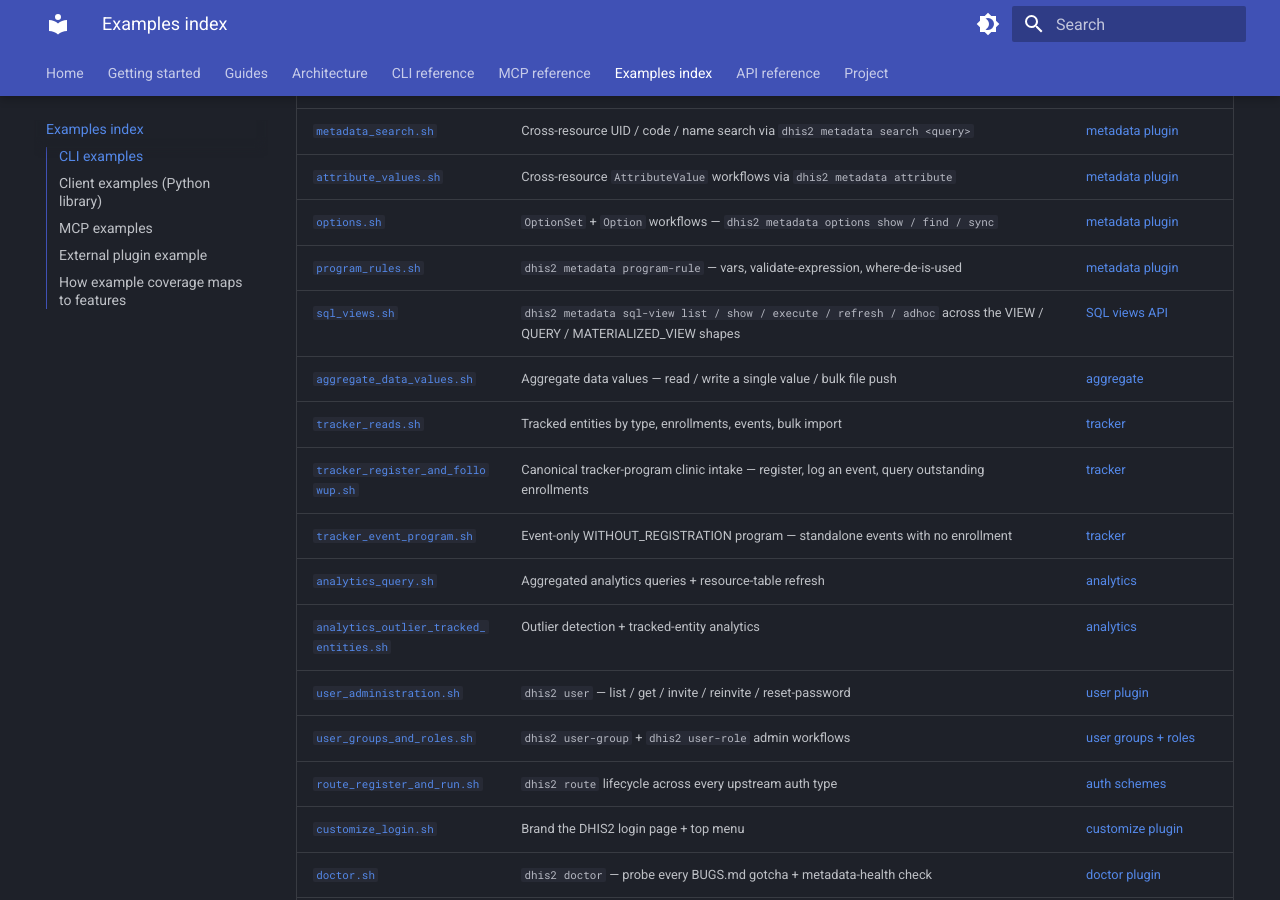
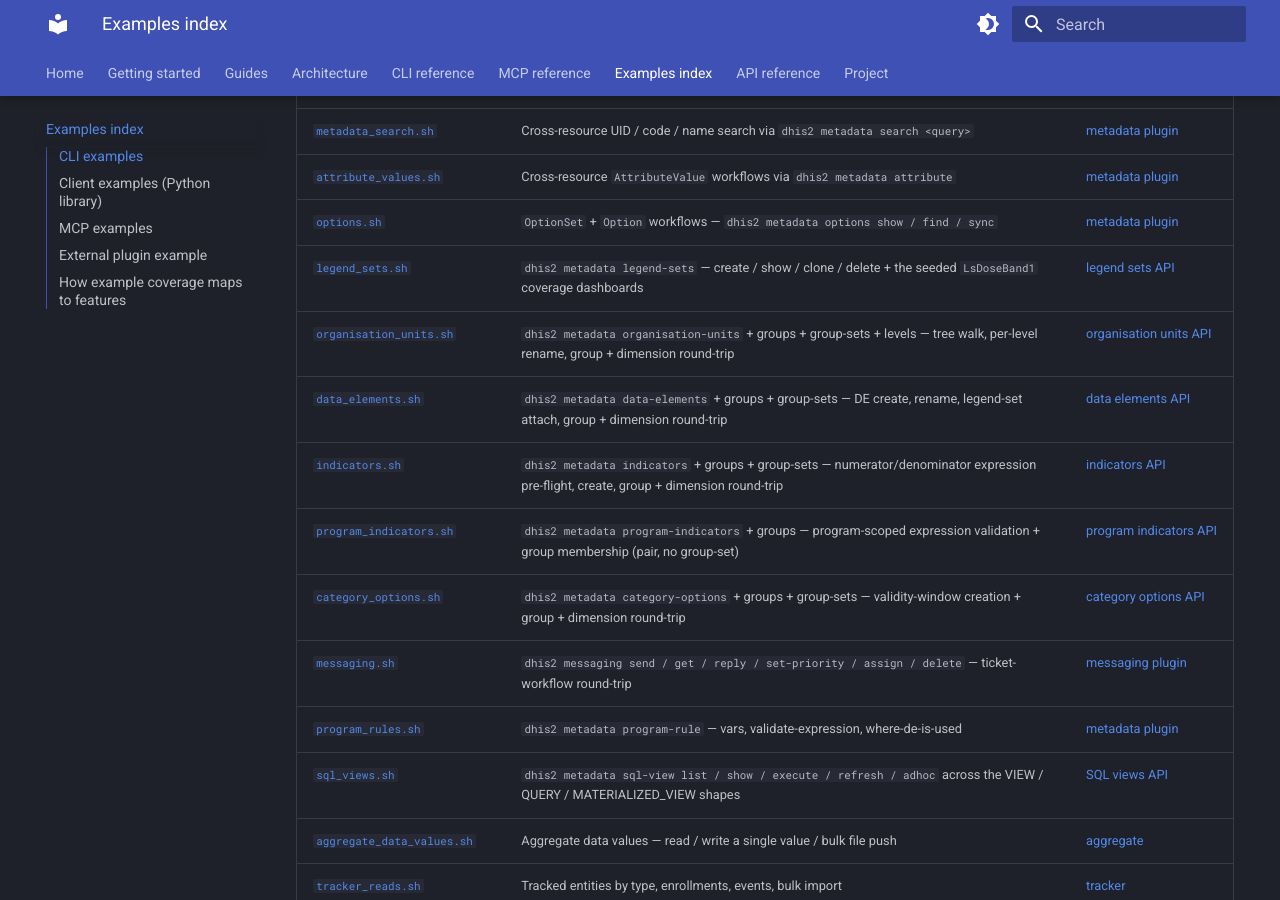
Before and after one commit to winterop-com/dhis2-utils, an MkDocs documentation site: the page built from docs/examples.md, in a window 1280 px wide and 900 px high, scrolled down 1051 px. Built offline with MkDocs 1.6.1 and Material for MkDocs 9.7.7, drawn with Linux system fonts in a browser that asks for light colours; some of the changed text lies outside the part shown.

Commit message:
chore(examples): catalogue the triples + add messaging CLI (#182)
Follow-up to the analytics-triples sweep — `docs/examples.md` was
still frozen at 119 examples and hadn't picked up the 15 files added
across PRs #174 / #175 / #176 / #180 / #181 (plus the 3 from the
legend-sets PR #173).

Adds 21 new catalogue rows — 7 CLI + 6 client + 6 MCP + 1 brand-new
`examples/cli/messaging.sh`. The messaging CLI was the one genuine
coverage gap surfaced in an examples audit: the plugin has full CLI
verbs (send / reply / mark-read / set-priority / assign / delete)
but no `.sh` example — only `messaging_with_attachment.py` on the
client side.

Every catalogue row links to the matching `docs/api/<triple>.md` or
`docs/architecture/*.md` so readers can jump from the example index
straight to the concept doc.

Roadmap stats updated: 131 -> 136 examples, 119 -> 125 verify-pass.

```diff
--- a/docs/examples.md
+++ b/docs/examples.md
@@ -27,6 +27,13 @@
 | [`metadata_search.sh`](https://github.com/winterop-com/dhis2-utils/blob/main/examples/cli/metadata_search.sh) | Cross-resource UID / code / name search via `dhis2 metadata search <query>` | [metadata plugin](architecture/metadata-plugin.md) |
 | [`attribute_values.sh`](https://github.com/winterop-com/dhis2-utils/blob/main/examples/cli/attribute_values.sh) | Cross-resource `AttributeValue` workflows via `dhis2 metadata attribute` | [metadata plugin](architecture/metadata-plugin.md) |
 | [`options.sh`](https://github.com/winterop-com/dhis2-utils/blob/main/examples/cli/options.sh) | `OptionSet` + `Option` workflows — `dhis2 metadata options show / find / sync` | [metadata plugin](architecture/metadata-plugin.md) |
+| [`legend_sets.sh`](https://github.com/winterop-com/dhis2-utils/blob/main/examples/cli/legend_sets.sh) | `dhis2 metadata legend-sets` — create / show / clone / delete + the seeded `LsDoseBand1` coverage dashboards | [legend sets API](api/legend-sets.md) |
+| [`organisation_units.sh`](https://github.com/winterop-com/dhis2-utils/blob/main/examples/cli/organisation_units.sh) | `dhis2 metadata organisation-units` + groups + group-sets + levels — tree walk, per-level rename, group + dimension round-trip | [organisation units API](api/organisation-units.md) |
+| [`data_elements.sh`](https://github.com/winterop-com/dhis2-utils/blob/main/examples/cli/data_elements.sh) | `dhis2 metadata data-elements` + groups + group-sets — DE create, rename, legend-set attach, group + dimension round-trip | [data elements API](api/data-elements.md) |
+| [`indicators.sh`](https://github.com/winterop-com/dhis2-utils/blob/main/examples/cli/indicators.sh) | `dhis2 metadata indicators` + groups + group-sets — numerator/denominator expression pre-flight, create, group + dimension round-trip | [indicators API](api/indicators.md) |
+| [`program_indicators.sh`](https://github.com/winterop-com/dhis2-utils/blob/main/examples/cli/program_indicators.sh) | `dhis2 metadata program-indicators` + groups — program-scoped expression validation + group membership (pair, no group-set) | [program indicators API](api/program-indicators.md) |
+| [`category_options.sh`](https://github.com/winterop-com/dhis2-utils/blob/main/examples/cli/category_options.sh) | `dhis2 metadata category-options` + groups + group-sets — validity-window creation + group + dimension round-trip | [category options API](api/category-options.md) |
+| [`messaging.sh`](https://github.com/winterop-com/dhis2-utils/blob/main/examples/cli/messaging.sh) | `dhis2 messaging send / get / reply / set-priority / assign / delete` — ticket-workflow round-trip | [messaging plugin](architecture/messaging-plugin.md) |
 | [`program_rules.sh`](https://github.com/winterop-com/dhis2-utils/blob/main/examples/cli/program_rules.sh) | `dhis2 metadata program-rule` — vars, validate-expression, where-de-is-used | [metadata plugin](architecture/metadata-plugin.md) |
 | [`sql_views.sh`](https://github.com/winterop-com/dhis2-utils/blob/main/examples/cli/sql_views.sh) | `dhis2 metadata sql-view list / show / execute / refresh / adhoc` across the VIEW / QUERY / MATERIALIZED_VIEW shapes | [SQL views API](api/sql-views.md) |
 | [`aggregate_data_values.sh`](https://github.com/winterop-com/dhis2-utils/blob/main/examples/cli/aggregate_data_values.sh) | Aggregate data values — read / write a single value / bulk file push | [aggregate](architecture/aggregate.md) |
@@ -87,6 +94,12 @@
 | [`metadata_usage.py`](https://github.com/winterop-com/dhis2-utils/blob/main/examples/client/metadata_usage.py) | Reverse-reference lookup "what points at this UID?" via `client.metadata.usage` | [metadata plugin](architecture/metadata-plugin.md) |
 | [`attribute_values.py`](https://github.com/winterop-com/dhis2-utils/blob/main/examples/client/attribute_values.py) | `AttributeValuesAccessor` across every resource with an `attributeValues` field | [metadata plugin](architecture/metadata-plugin.md) |
 | [`options_integration.py`](https://github.com/winterop-com/dhis2-utils/blob/main/examples/client/options_integration.py) | Every method on `OptionSetsAccessor` — list / show / find / sync | [metadata plugin](architecture/metadata-plugin.md) |
+| [`legend_sets.py`](https://github.com/winterop-com/dhis2-utils/blob/main/examples/client/legend_sets.py) | `client.legend_sets.create_from_spec` + `VisualizationSpec(legend_set=...)` — colour bands attached to a throw-away viz | [legend sets API](api/legend-sets.md) |
+| [`organisation_units.py`](https://github.com/winterop-com/dhis2-utils/blob/main/examples/client/organisation_units.py) | `client.organisation_units` + groups + group-sets + levels — descendants walk, rename-by-level, membership + dimension round-trip | [organisation units API](api/organisation-units.md) |
+| [`data_elements.py`](https://github.com/winterop-com/dhis2-utils/blob/main/examples/client/data_elements.py) | `client.data_elements` + groups + group-sets — keyword-arg create, rename, per-item membership, dimension | [data elements API](api/data-elements.md) |
+| [`indicators.py`](https://github.com/winterop-com/dhis2-utils/blob/main/examples/client/indicators.py) | `client.indicators.validate_expression` pre-flight + numerator/denominator create + group + dimension round-trip | [indicators API](api/indicators.md) |
+| [`program_indicators.py`](https://github.com/winterop-com/dhis2-utils/blob/main/examples/client/program_indicators.py) | `client.program_indicators` + groups — program-scoped expression validation + EVENT/ENROLLMENT create + group round-trip (pair, no group-set) | [program indicators API](api/program-indicators.md) |
+| [`category_options.py`](https://github.com/winterop-com/dhis2-utils/blob/main/examples/client/category_options.py) | `client.category_options` validity-window helper + groups + group-sets round-trip | [category options API](api/category-options.md) |
 | [`program_rules.py`](https://github.com/winterop-com/dhis2-utils/blob/main/examples/client/program_rules.py) | Every method on `ProgramRulesAccessor` — show, vars, validate, where-DE-used | [metadata plugin](architecture/metadata-plugin.md) |
 | [`sql_views.py`](https://github.com/winterop-com/dhis2-utils/blob/main/examples/client/sql_views.py) | `SqlViewsAccessor` list / show / execute / refresh / adhoc across the three view shapes | [SQL views API](api/sql-views.md) |
 | [`sql_view_runner.py`](https://github.com/winterop-com/dhis2-utils/blob/main/examples/client/sql_view_runner.py) | Three ways to use `SqlViewRunner` — by UID, ad-hoc query, named bindings | [SQL views API](api/sql-views.md) |
@@ -129,6 +142,12 @@
 | [`metadata_export_import.py`](https://github.com/winterop-com/dhis2-utils/blob/main/examples/mcp/metadata_export_import.py) | Bundle round-trip via MCP tools | [metadata plugin](architecture/metadata-plugin.md) |
 | [`metadata_search.py`](https://github.com/winterop-com/dhis2-utils/blob/main/examples/mcp/metadata_search.py) | `metadata_search` — cross-resource UID / code / name lookup for agents | [metadata plugin](architecture/metadata-plugin.md) |
 | [`metadata_usage.py`](https://github.com/winterop-com/dhis2-utils/blob/main/examples/mcp/metadata_usage.py) | `metadata_usage` — "what references this UID?" reverse lookup for agents | [metadata plugin](architecture/metadata-plugin.md) |
+| [`legend_sets.py`](https://github.com/winterop-com/dhis2-utils/blob/main/examples/mcp/legend_sets.py) | `metadata_legend_set_*` — list / create / show / delete via MCP | [legend sets API](api/legend-sets.md) |
+| [`organisation_units.py`](https://github.com/winterop-com/dhis2-utils/blob/main/examples/mcp/organisation_units.py) | `metadata_organisation_unit_*` — tree walk + levels + group + group-set via MCP | [organisation units API](api/organisation-units.md) |
+| [`data_elements.py`](https://github.com/winterop-com/dhis2-utils/blob/main/examples/mcp/data_elements.py) | `metadata_data_element_*` — DE + group + group-set round-trip via MCP | [data elements API](api/data-elements.md) |
+| [`indicators.py`](https://github.com/winterop-com/dhis2-utils/blob/main/examples/mcp/indicators.py) | `metadata_indicator_*` — expression validation + create + group + group-set via MCP | [indicators API](api/indicators.md) |
+| [`program_indicators.py`](https://github.com/winterop-com/dhis2-utils/blob/main/examples/mcp/program_indicators.py) | `metadata_program_indicator_*` — program-scoped expression + group round-trip via MCP | [program indicators API](api/program-indicators.md) |
+| [`category_options.py`](https://github.com/winterop-com/dhis2-utils/blob/main/examples/mcp/category_options.py) | `metadata_category_option_*` — validity window + group + group-set via MCP | [category options API](api/category-options.md) |
 | [`aggregate_data_values.py`](https://github.com/winterop-com/dhis2-utils/blob/main/examples/mcp/aggregate_data_values.py) | GET / SET / DELETE data values via MCP | [aggregate](architecture/aggregate.md) |
 | [`tracker_reads.py`](https://github.com/winterop-com/dhis2-utils/blob/main/examples/mcp/tracker_reads.py) | Discover TET types, list entities/events via MCP | [tracker](architecture/tracker.md) |
 | [`tracker_workflow.py`](https://github.com/winterop-com/dhis2-utils/blob/main/examples/mcp/tracker_workflow.py) | Agent flow — `tracker_register`, `tracker_add_event`, `tracker_outstanding` for a tracker program | [tracker](architecture/tracker.md) |
```
Also changed, not shown: docs/roadmap.md (+2 -2 lines), 1 other file.
